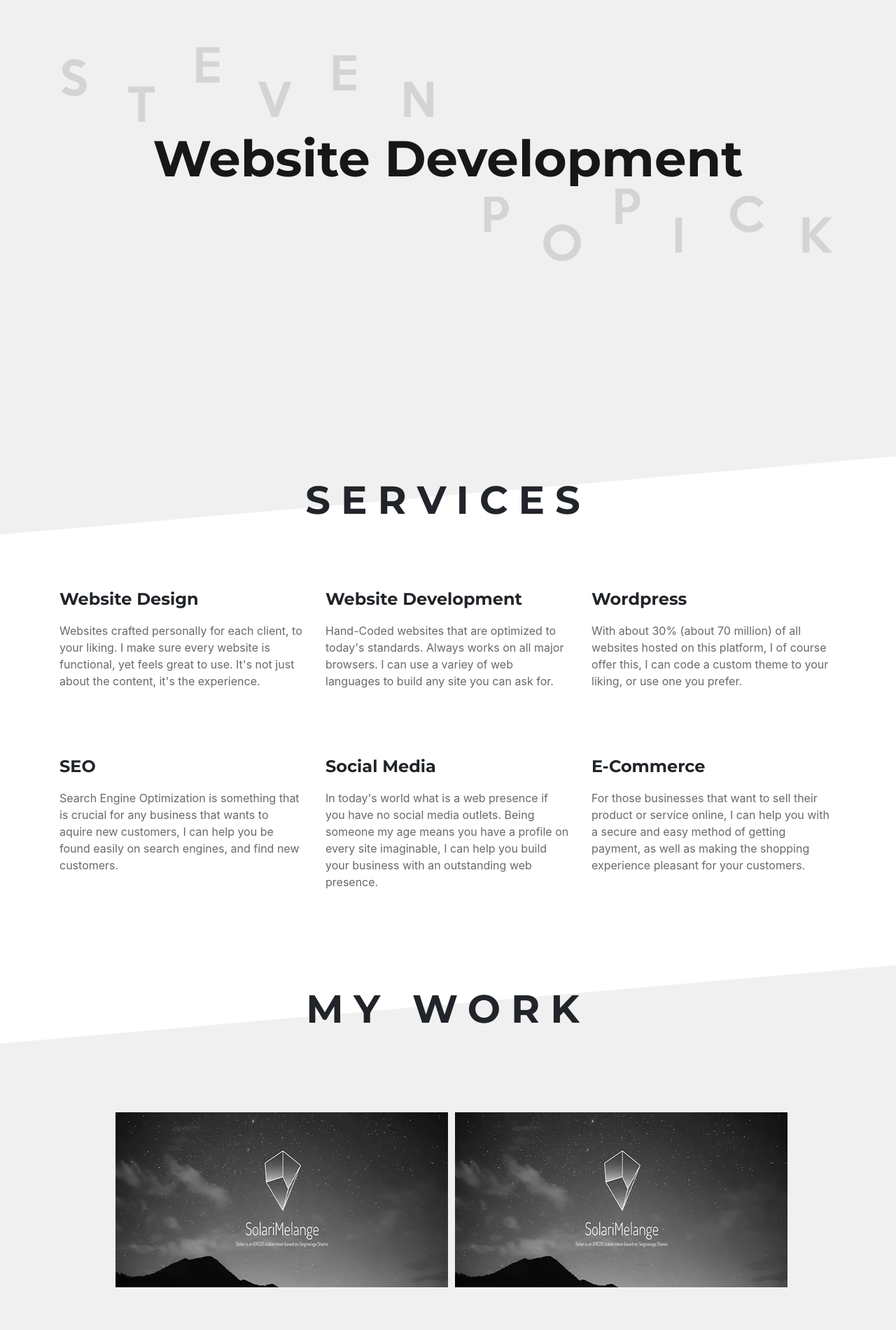
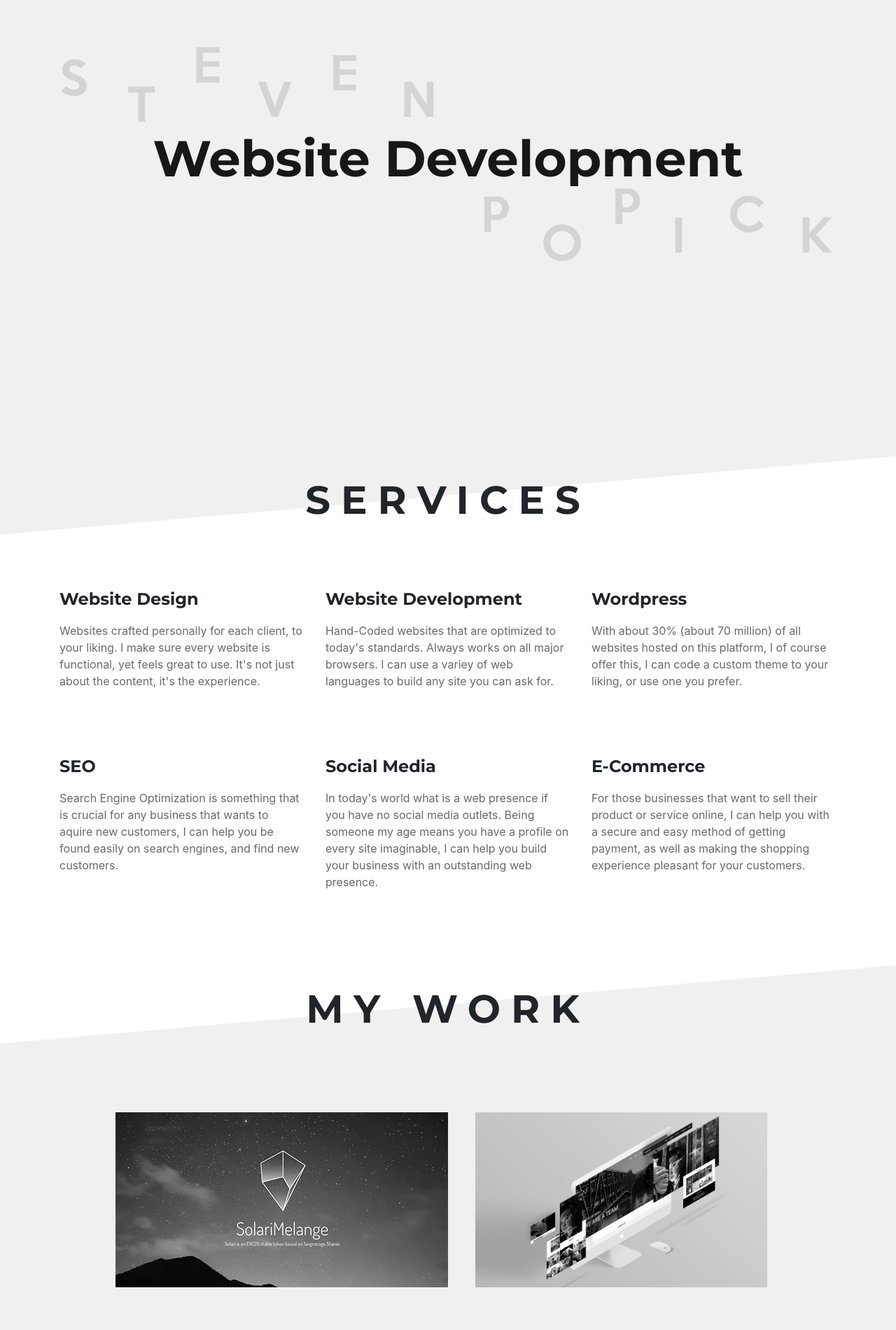
Before and after one commit to Jiroscopes/mysite, a Jekyll site: the page built from index.html, in a window 1280 px wide. Shown: the part 189-2089 px from the top of the page at 70% size. Built offline with Jekyll 4.4.1, drawn with Linux system fonts in a browser that asks for light colours; nearby versions of some CDN libraries; grey boxes are pictures that could not be loaded.

Commit message:
Updated portfolio
Changed img-set-one to a class so the modal descriptions would be targeted as well. Changed scale on gallery thumbnails

```diff
--- a/_layouts/default.html
+++ b/_layouts/default.html
@@ -4,6 +4,7 @@
     <!-- Required meta tags -->
     <meta charset="utf-8">
     <meta name="viewport" content="width=device-width, initial-scale=1, shrink-to-fit=no">
+    <link rel="shortcut icon" href="assets/img/favicon.jpg">
     <!-- Bootstrap CSS -->
     <link rel="stylesheet" href="https://maxcdn.bootstrapcdn.com/bootstrap/4.0.0/css/bootstrap.min.css" integrity="sha384-Gn5384xqQ1aoWXA+058RXPxPg6fy4IWvTNh0E263XmFcJlSAwiGgFAW/dAiS6JXm" crossorigin="anonymous">
     <link href="https://fonts.googleapis.com/css?family=Montserrat:400,700,900" rel="stylesheet">
--- a/assets/css/style.scss
+++ b/assets/css/style.scss
@@ -206,10 +206,10 @@ body{
         -webkit-filter: grayscale(100%); /* Safari 6.0 - 9.0 */
         filter: grayscale(100%);
         opacity: 1;
-        transform: scale(0.8, 1);
+        transform: scale(1, 1);
         transition: all 0.25s ease-in-out;
         &:hover{
-            transform: scale(0.9,1.1);
+            transform: scale(1.1,1.1);
             opacity: 0.7;
         }
     }
--- a/index.html
+++ b/index.html
@@ -107,7 +107,7 @@ order: 1
                 <img id="port-img-one" data-images="img-set-one" class="gallery_img" src="{{ 'assets/images/solari.jpg' | url }}" alt="solari melange website">
             </div>
             <div class="col-md-5 gallery_block gallery_block_right" id="block-1">
-                <img id="port-img-two" data-images="img-set-two" class="gallery_img" src="{{ 'assets/images/solari.jpg' | url }}" alt="solari melange website">
+                <img id="port-img-two" data-images="img-set-two" class="gallery_img" src="{{ 'assets/images/ccmedia/img_one.jpg' | url }}" alt="solari melange website">
             </div>
         </div>
     </div>
@@ -129,12 +129,15 @@ order: 1
                                 <img class="other_other_img mySlides"src="{{ 'assets/images/solari/img_three.jpg' | url }}" alt="Solari Melange Blog">
                             </li>
                         </ul>
-                        <ul class="images hidden" id="img-set-two">
+                        <ul class="images hidden img-set-two" id="img-set-two">
                             <li>
-                                <img class="main_img mySlides"src="{{ 'assets/images/NAME.png' | url }}" alt="">
+                                <img class="main_img mySlides"src="{{ 'assets/images/ccmedia/img_one.jpg' | url }}" alt="">
                             </li>
                             <li>
-                                <img class="other_img mySlides"src="{{ 'assets/images/solari.jpg' | url }}" alt="">
+                                <img class="other_img mySlides"src="{{ 'assets/images/ccmedia/img_two.jpg' | url }}" alt="">
+                            </li>
+                            <li>
+                                <img class="other_other_img mySlides"src="{{ 'assets/images/ccmedia/img_three.jpg' | url }}" alt="">
                             </li>
                         </ul>
                         <ul class="triggers">
@@ -148,6 +151,9 @@ order: 1
                     <div class="col-12">
                         <p class="modal_text img-set-one hidden">
                             The purpose of the site was to be a hub of information for the token. The landing page of the site focuses on informing users, giving them access to up-to-date info via the team’s blog.  At the bottom they have a form for users to request more information, leaving most of the sale info out of the main copy of the site, their primary goal was to have users move along the webpage, become interested, and ask for more info.
+                        </p>
+                        <p class="modal_text img-set-two hidden">
+                            eat shit
                         </p>
                     </div>
                 </div>
```
Also changed, not shown: assets/images/ccmedia/img_one.jpg (added), assets/images/ccmedia/img_three.jpg (added), assets/images/ccmedia/img_two.jpg (added), 8 other files.
